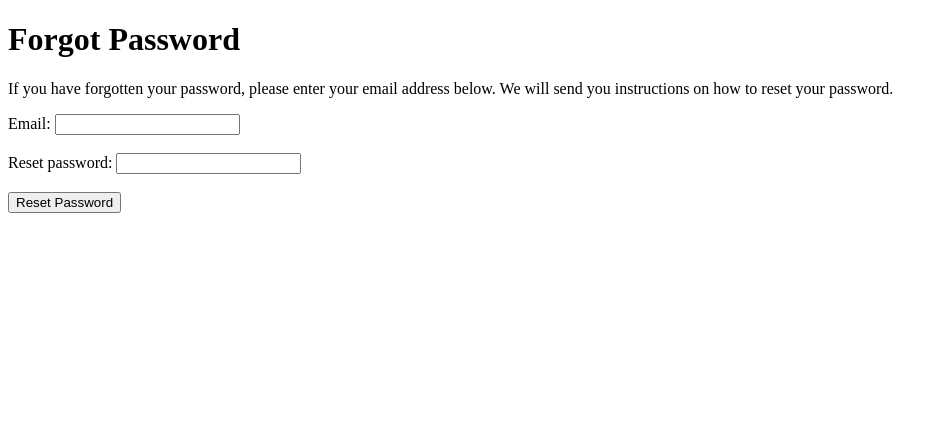
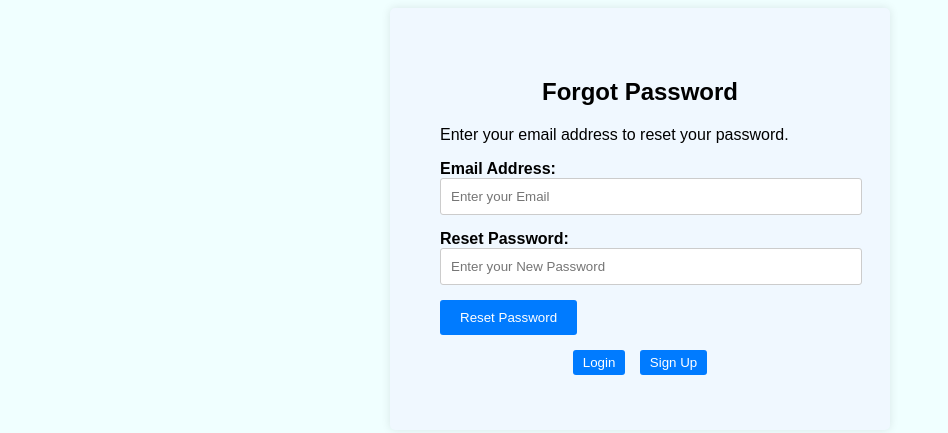
Before and after one commit to SaIvIsHnU-A/web_dev_project_1, a plain HTML site: page forgot_password.html in a window 1280 px wide. Shown: the whole page, without its empty margins (0-948 px from the left). Drawn offline with Linux system fonts and the light colour scheme.

Commit message:
New code

```diff
--- a/forgot_password.html
+++ b/forgot_password.html
@@ -1,17 +1,90 @@
 <!DOCTYPE html>
-<html>
+<html lang="en">
 <head>
-    <title>Forgot Password Page</title>
+    <meta charset="UTF-8">
+    <meta name="viewport" content="width=device-width, initial-scale=1.0">
+    <title>Forgot Password</title>
+    <style>
+        body {
+            font-family: Arial, sans-serif;
+            background-color: azure;
+        }
+
+        .container {
+            max-width: 400px;
+            margin: 0 auto;
+            padding: 50px;
+            background-color: aliceblue;
+            border-radius: 5px;
+            box-shadow: 0 0 10px rgba(0, 0, 0, 0.1);
+        }
+
+        h2 {
+            text-align: center;
+        }
+
+        label {
+            font-weight: bold;
+        }
+
+        input[type="text"] {
+            width: 100%;
+            padding: 10px;
+            margin-bottom: 15px;
+            border: 1px solid #ccc;
+            border-radius: 3px;
+        }
+
+        input[type="submit"] {
+            background-color: #007bff;
+            color: #fff;
+            padding: 10px 20px;
+            border: none;
+            border-radius: 3px;
+            cursor: pointer;
+        }
+
+        input[type="submit"]:hover {
+            background-color: #0056b3;
+        }
+
+        /* Style for the buttons */
+        .button_container {
+            text-align: center;
+            margin-top: 10px;
+        }
+
+        .button_container button {
+            background-color: #007bff;
+            color: #fff;
+            border: none;
+            border-radius: 3px;
+            padding: 5px 10px;
+            margin: 5px;
+            cursor: pointer;
+        }
+
+        .button_container button:hover {
+            background-color: #0056b3;
+        }
+    </style>
 </head>
 <body>
-    <h1>Forgot Password</h1>
-    <p>If you have forgotten your password, please enter your email address below. We will send you instructions on how to reset your password.</p>
-    <form>
-        <label for="email">Email:</label>
-        <input type="email" id="email" name="email" required><br><br>
-        <label for="Reset password">Reset password:</label>
-        <input type="Reset password" id="Reset password" name="Reset password" required><br><br>
-        <input type="submit" value="Reset Password">
-    </form>
+    <div class="container">
+        <h2>Forgot Password</h2>
+        <p>Enter your email address to reset your password.</p>
+        <form action="#" method="post">
+            <label for="email">Email Address:</label>
+            <input type="text" id="email" name="email" placeholder="Enter your Email" required>
+            <label for="Reset Password">Reset Password:</label>
+            <input type="text" id="resetpassword" name="resetpassword" placeholder="Enter your New Password" required>
+            <input type="submit" value="Reset Password">
+        </form>
+
+        <div class="button_container">
+            <a href="index.html"><button>Login</button></a>
+            <a href="signup.html"><button>Sign Up</button></a>
+        </div>
+    </div>
 </body>
 </html>
```
Also changed, not shown: index.html (+93 -12 lines), signup.html (+84 -18 lines).
